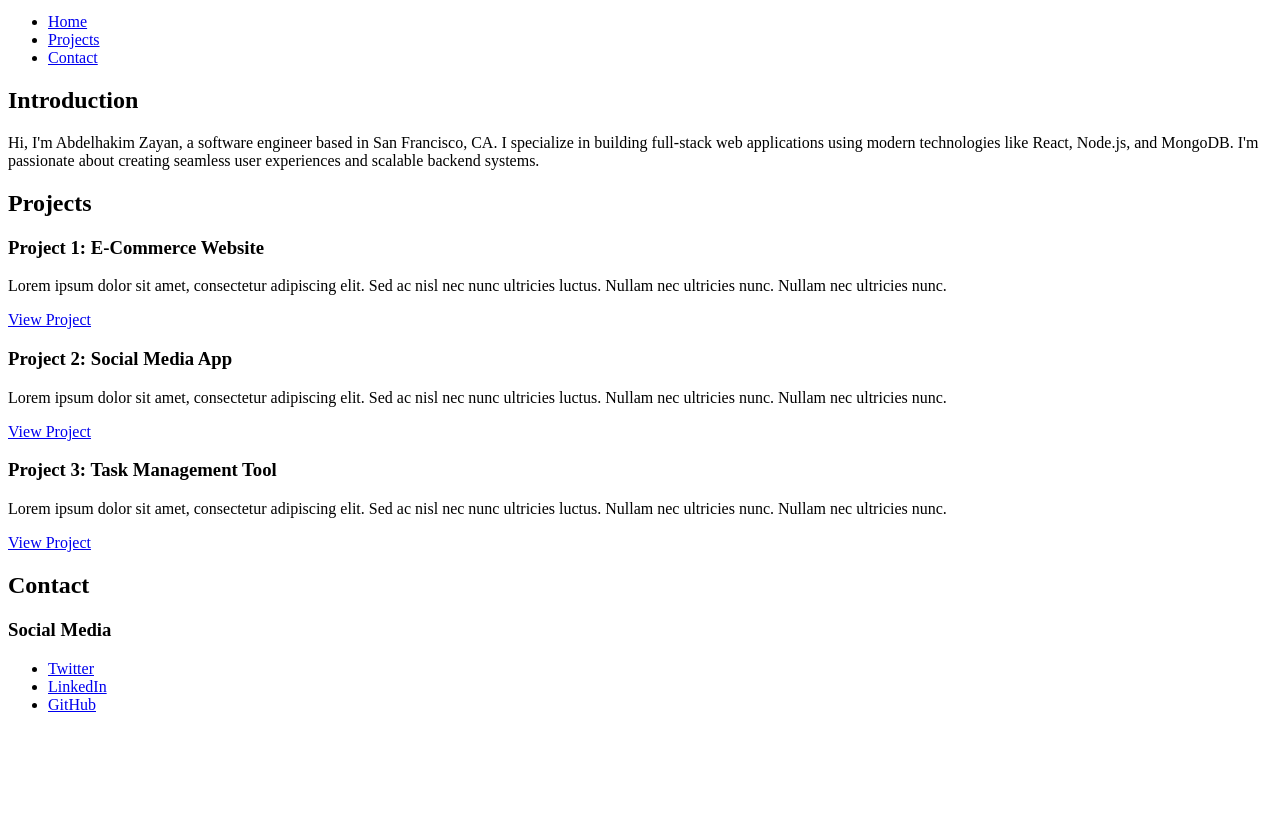
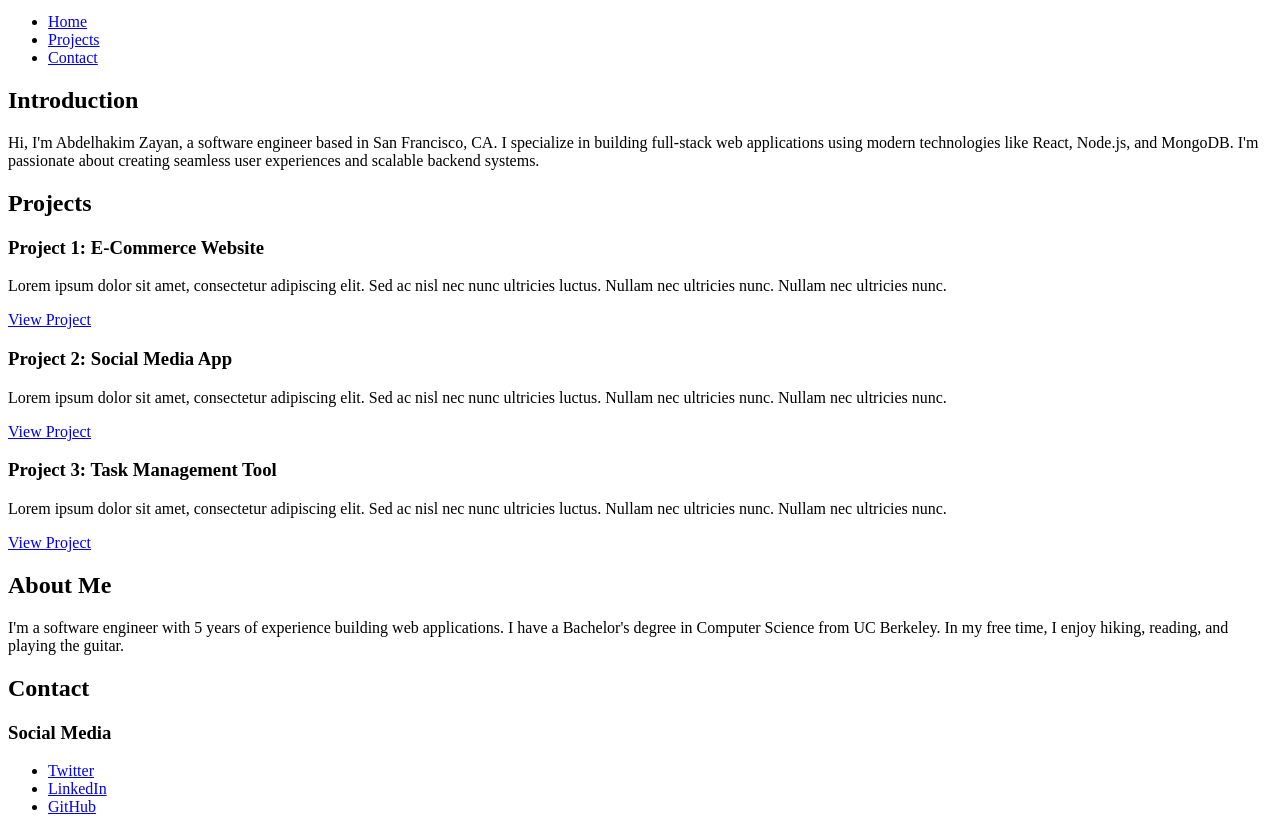
Before and after one commit to abdozayan12/My_First_Portfolio, a website: page portfolio/index.html in a window 1280 px wide. Shown: the part 101-933 px from the top of the page. Before the commit the page ends 831 px from the top, so only its background shows below. Drawn offline with Linux system fonts and the light colour scheme.

Commit message:
Update index.html

```diff
--- a/portfolio/index.html
+++ b/portfolio/index.html
@@ -39,6 +39,10 @@
             <a href="#" target="_blank">View Project</a>
         </article>
     </section>
+    <section id="About">
+        <h2>About Me</h2>
+        <p>I'm a software engineer with 5 years of experience building web applications. I have a Bachelor's degree in Computer Science from UC Berkeley. In my free time, I enjoy hiking, reading, and playing the guitar.</p>
+    </section>
     <section id="Contact">
         <h2>Contact</h2>
         <a href="mailto:your.email@example.com"></a>
```
